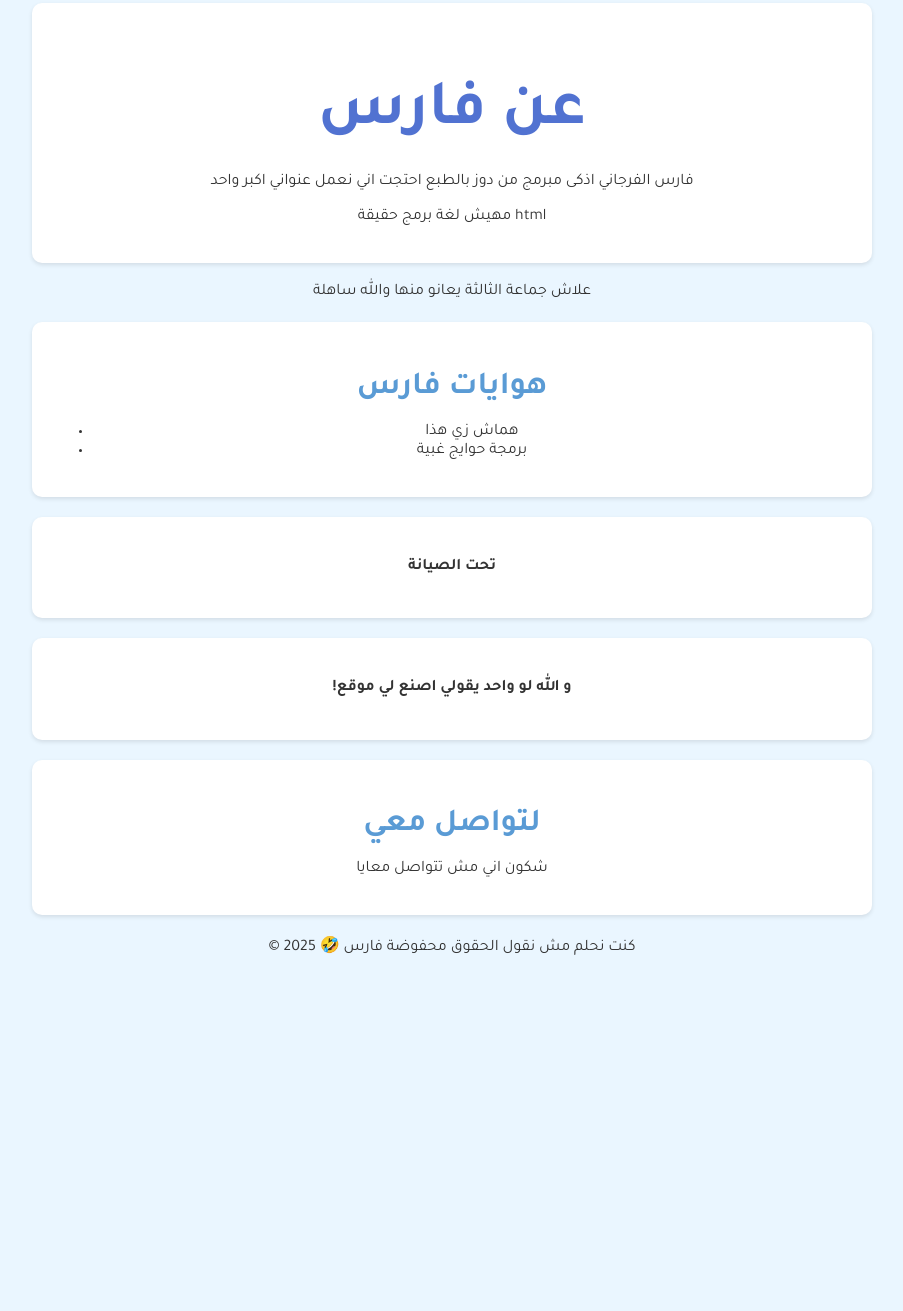
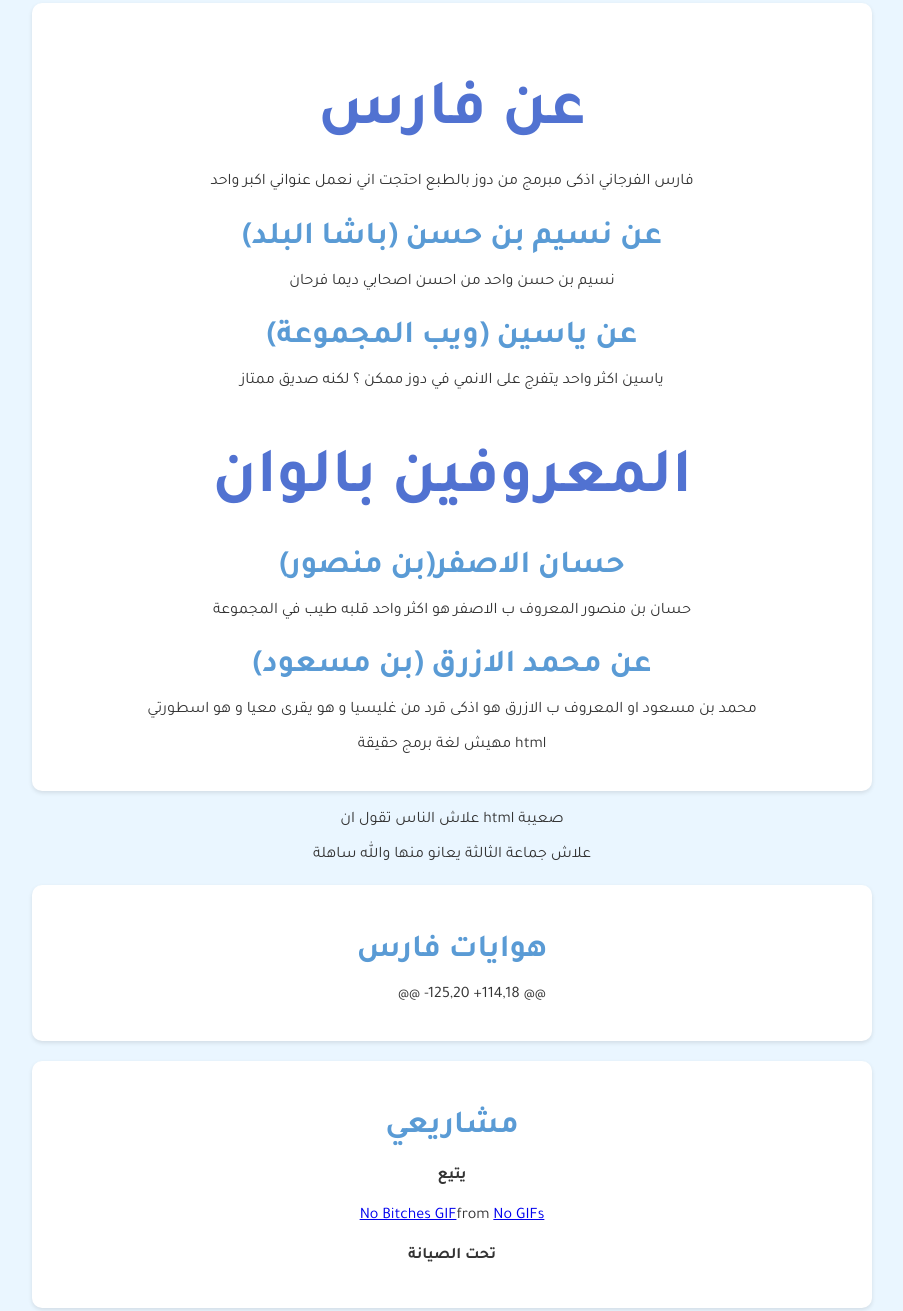
Before and after one commit to frogyboi/fareswebsite, a plain HTML site: page index.html in a window 1280 px wide. Shown: the part 187-1498 px from the top of the page, without its empty margins (188-1091 px from the left). Before the commit the page ends 1145 px from the top, so only its background shows below. Drawn offline with Linux system fonts and the light colour scheme; a script that the page names is missing.

Commit message:
Update index.html

```diff
--- a/index.html
+++ b/index.html
@@ -103,17 +103,31 @@
     <section id="about">
         <h1>عن فارس</h1>
         <p>فارس الفرجاني اذكى مبرمج من دوز بالطبع احتجت اني نعمل عنواني اكبر واحد</p>
+
+        <h2>عن نسيم بن حسن (باشا البلد)</h2>
+        <p>نسيم بن حسن واحد من احسن اصحابي ديما فرحان  </p>
+        <h2>عن ياسين (ويب المجموعة)</h2>
+        <p>ياسين اكثر واحد يتفرج على الانمي في دوز ممكن ؟ لكنه صديق ممتاز </p>
+        <h1>المعروفين بالوان</h1>
+        <h2>(حسان الاصفر(بن منصور</h2>
+        <p>حسان بن منصور المعروف ب الاصفر هو اكثر واحد قلبه طيب في المجموعة</p>
+
+        <h2>عن محمد الازرق (بن مسعود)</h2>
+        <p>محمد بن مسعود او المعروف ب الازرق هو اذكى قرد من غليسيا و هو يقرى معيا  و هو اسطورتي</p>
         <p>مهيش لغة برمج حقيقة html</p>
     </section>
+    <p>علاش الناس تقول ان html صعيبة</p>
     <p>علاش جماعة الثالثة يعانو منها والله ساهلة</p>
     <section id="hobbies">
         <h2>هوايات فارس</h2>
         <ul>
-            <li>هماش زي هذا</li>
-            <li>برمجة حوايج غبية</li>
+@@ -125,20 +114,18 @@
         </ul>
     </section>
     <section id="projects">
+        <h2>مشاريعي</h2>
+        <h4>يتيع</h4>
+        <div class="tenor-gif-embed" data-postid="27327548" data-share-method="host" data-aspect-ratio="1.33333" data-width="100%"><a href="https://tenor.com/view/no-bitches-omniman-punch-gif-27327548">No Bitches GIF</a>from <a href="https://tenor.com/search/no-gifs">No GIFs</a></div> <script type="text/javascript" async src="https://tenor.com/embed.js"></script>
         <h4>تحت الصيانة</h4>
     </section>
     <section>
@@ -121,6 +135,7 @@
     </section>
     <section id="contacts">
         <h2>لتواصل معي</h2>
+        <p>شكون انت مش تتواصل معايا (نكته لمحمد الازرق)</p>
         <p>شكون اني مش تتواصل معايا</p>
     </section>
     <footer>
```
